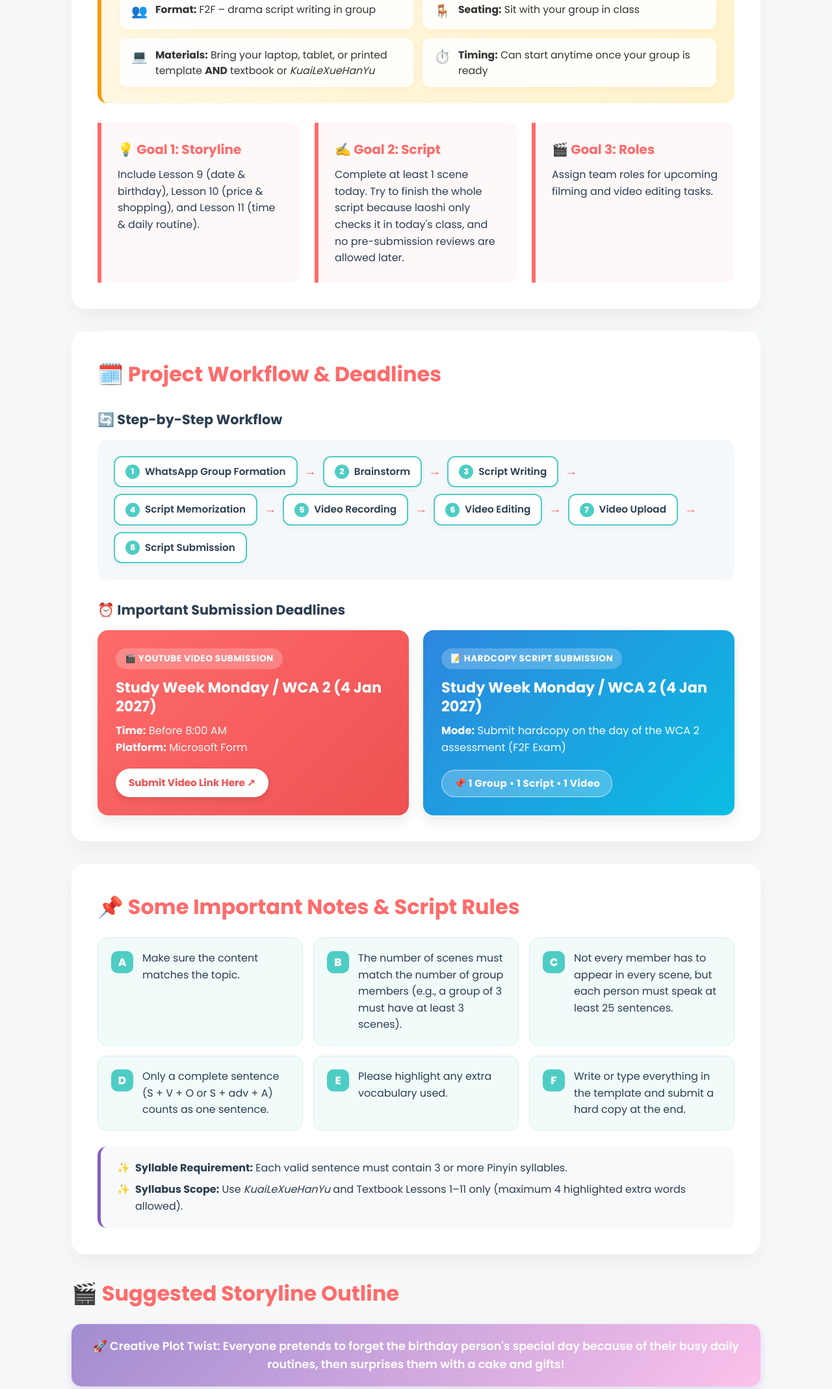
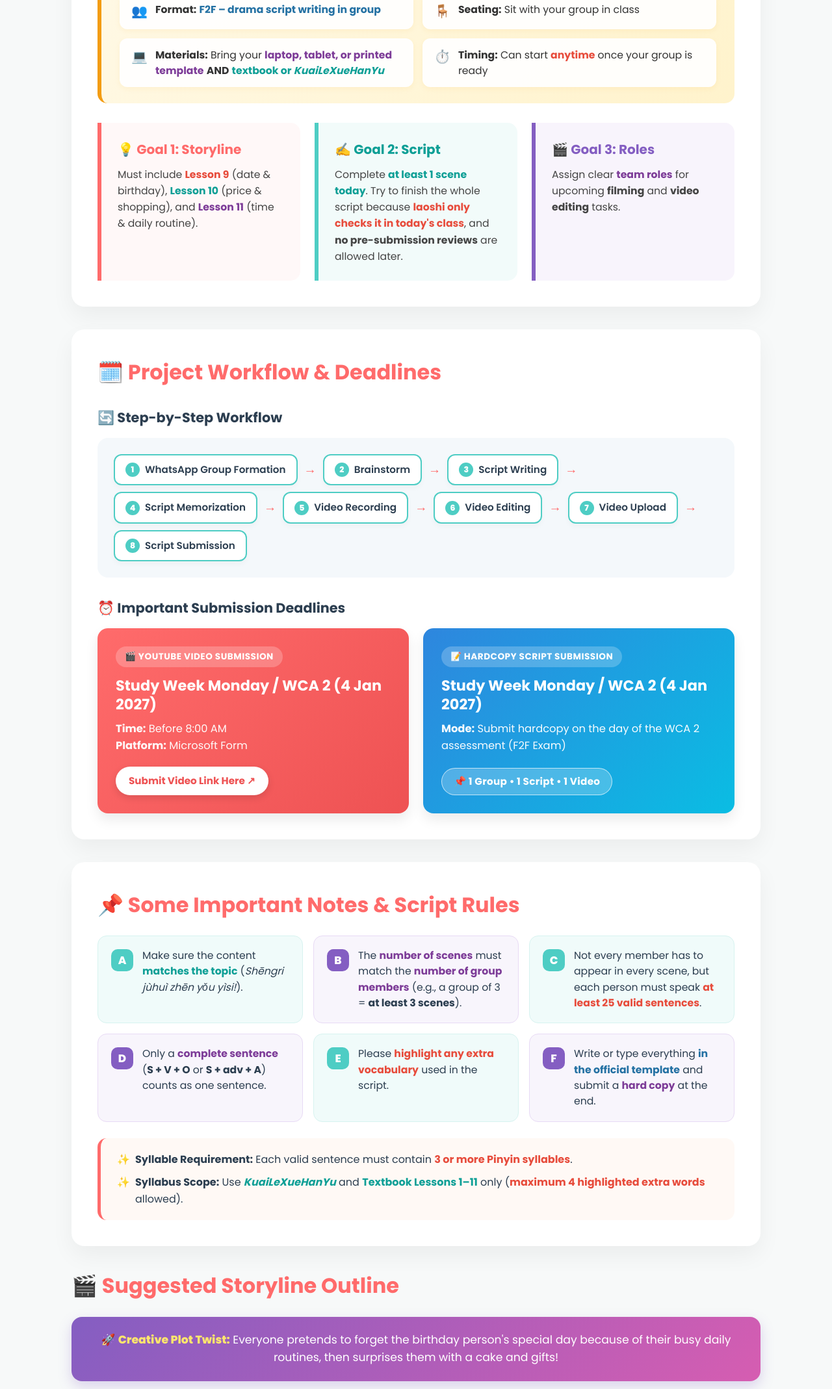
Before and after one commit to Remiyzx/lvl3coursework, a plain HTML site: page index.html in a window 1280 px wide. Shown: the part 555-2693 px from the top of the page at 65% size. Drawn offline with Linux system fonts and the light colour scheme.

Commit message:
Update index.html

```diff
--- a/index.html
+++ b/index.html
@@ -27,6 +27,55 @@
             background-color: var(--light);
             color: var(--dark);
             line-height: 1.6;
+        }
+
+        /* Text Highlight Utilities */
+        .hl-red {
+            color: #e74c3c;
+            font-weight: 700;
+        }
+        .hl-teal {
+            color: #0e9f96;
+            font-weight: 700;
+        }
+        .hl-purple {
+            color: #7d3c98;
+            font-weight: 700;
+        }
+        .hl-blue {
+            color: #2471a3;
+            font-weight: 700;
+        }
+        .pinyin-pill {
+            background: #fff3e0;
+            color: #d35400;
+            padding: 2px 8px;
+            border-radius: 6px;
+            font-weight: 600;
+            font-style: italic;
+            display: inline-block;
+        }
+        .lesson-badge {
+            display: inline-block;
+            background: #e8f8f5;
+            color: #117a65;
+            border: 1px solid #a3e4d7;
+            padding: 1px 10px;
+            border-radius: 20px;
+            font-size: 0.85rem;
+            font-weight: 700;
+            margin-left: 4px;
+            vertical-align: middle;
+        }
+        .lesson-badge-purple {
+            background: #f5eef8;
+            color: #6c3483;
+            border: 1px solid #d7bde2;
+        }
+        .lesson-badge-coral {
+            background: #fdedec;
+            color: #c0392b;
+            border: 1px solid #f5b7b1;
         }
 
         /* Hero Banner */
@@ -92,7 +141,7 @@
             gap: 8px;
         }
 
-        /* Today Class Banner (Fixed Alignment) */
+        /* Today Class Banner */
         .today-class-box {
             background: linear-gradient(135deg, #fff9e6 0%, #fff3cc 100%);
             border-left: 6px solid #f39c12;
@@ -115,7 +164,7 @@
         }
 
         .today-class-list li {
-            background: rgba(255, 255, 255, 0.9);
+            background: rgba(255, 255, 255, 0.92);
             padding: 14px 18px;
             border-radius: 12px;
             color: #333;
@@ -137,7 +186,7 @@
             word-break: break-word;
         }
 
-        /* Grid Layout */
+        /* Goal Boxes */
         .grid {
             display: grid;
             grid-template-columns: repeat(auto-fit, minmax(290px, 1fr));
@@ -152,15 +201,38 @@
             transition: transform 0.3s ease;
         }
 
+        .goal-box.goal-teal {
+            background: #f2fbfa;
+            border-left-color: var(--secondary);
+        }
+
+        .goal-box.goal-purple {
+            background: #f8f4fc;
+            border-left-color: var(--purple);
+        }
+
         .goal-box:hover {
             transform: translateY(-5px);
-            box-shadow: 0 10px 20px rgba(255,107,107,0.1);
+            box-shadow: 0 10px 20px rgba(0,0,0,0.06);
         }
 
         .goal-box h3 {
             color: var(--primary);
             margin-bottom: 10px;
             font-size: 1.25rem;
+        }
+
+        .goal-box.goal-teal h3 {
+            color: #0e9f96;
+        }
+
+        .goal-box.goal-purple h3 {
+            color: var(--purple);
+        }
+
+        .goal-box p {
+            color: #444;
+            font-size: 0.98rem;
         }
 
         /* Workflow Stepper */
@@ -309,6 +381,16 @@
             align-items: flex-start;
             gap: 14px;
             border: 1px solid #d7f3f0;
+            transition: transform 0.2s ease;
+        }
+
+        .note-item:hover {
+            transform: translateY(-2px);
+        }
+
+        .note-item:nth-child(even) {
+            background: #f8f5fc;
+            border-color: #e8daf5;
         }
 
         .note-letter {
@@ -326,17 +408,21 @@
             flex-shrink: 0;
         }
 
+        .note-item:nth-child(even) .note-letter {
+            background: var(--purple);
+        }
+
         .note-text {
-            font-size: 1rem;
+            font-size: 0.98rem;
             color: #2c3e50;
-            font-weight: 500;
+            line-height: 1.55;
         }
 
         .scope-pill-box {
-            background: #f8f9fa;
+            background: #fff9f5;
             border-radius: 14px;
             padding: 20px 25px;
-            border-left: 5px solid var(--purple);
+            border-left: 5px solid var(--primary);
         }
 
         .scope-pill-box ul {
@@ -344,7 +430,7 @@
         }
 
         .scope-pill-box li {
-            margin-bottom: 8px;
+            margin-bottom: 10px;
             padding-left: 28px;
             position: relative;
             font-size: 1rem;
@@ -362,15 +448,20 @@
 
         /* Scene Layout (Image + Text) */
         .twist-banner {
-            background: linear-gradient(135deg, #a18cd1 0%, #fbc2eb 100%);
+            background: linear-gradient(135deg, #845EC2 0%, #D65DB1 100%);
             color: white;
-            padding: 20px;
-            border-radius: 15px;
+            padding: 22px 26px;
+            border-radius: 16px;
             margin-bottom: 35px;
-            font-weight: 600;
+            font-weight: 500;
             text-align: center;
-            font-size: 1.1rem;
-            box-shadow: 0 5px 15px rgba(161, 140, 209, 0.3);
+            font-size: 1.08rem;
+            box-shadow: 0 8px 20px rgba(132, 94, 194, 0.25);
+        }
+
+        .twist-banner strong {
+            color: #FFE66D;
+            font-weight: 800;
         }
 
         .scene-card {
@@ -404,23 +495,34 @@
         .scene-number {
             background: var(--secondary);
             color: white;
-            padding: 8px 20px;
+            padding: 7px 18px;
             border-radius: 30px;
-            font-size: 1rem;
+            font-size: 0.95rem;
             font-weight: 800;
             display: inline-block;
-            margin-bottom: 20px;
+            margin-bottom: 14px;
             letter-spacing: 1px;
+        }
+
+        .scene-card:nth-of-type(even) .scene-number {
+            background: var(--primary);
+        }
+
+        .scene-content h3 {
+            font-size: 1.45rem;
+            color: var(--dark);
+            margin-bottom: 8px;
         }
 
         .scene-content ul {
             padding-left: 20px;
-            margin-top: 15px;
+            margin-top: 14px;
         }
 
         .scene-content li {
-            margin-bottom: 12px;
-            color: #555;
+            margin-bottom: 14px;
+            color: #444;
+            line-height: 1.65;
         }
 
         /* CTA Section */
@@ -493,14 +595,14 @@
         <!-- Today Class & Goals Section -->
         <div class="card">
             <h2>🎯 Today’s Class & Master Plan</h2>
-            <p style="margin-bottom: 20px; color: #555; font-size: 1.05rem;">No teaching session today—laoshi will still arrive on time, so if your group members are all here, you can definitely start your group brainstorming right away!</p>
+            <p style="margin-bottom: 20px; color: #555; font-size: 1.05rem;"><span class="hl-red">No teaching session today</span>—laoshi will still arrive on time, so if your group members are all here, you can definitely <span class="hl-teal">start your group brainstorming right away</span>!</p>
 
             <div class="today-class-box">
                 <h3>😉 Today Class Checklist</h3>
                 <ul class="today-class-list">
                     <li>
                         <span class="check-icon">👥</span>
-                        <div class="check-content"><strong>Format:</strong> F2F – drama script writing in group</div>
+                        <div class="check-content"><strong>Format:</strong> <span class="hl-blue">F2F – drama script writing in group</span></div>
                     </li>
                     <li>
                         <span class="check-icon">🪑</span>
@@ -508,11 +610,11 @@
                     </li>
                     <li>
                         <span class="check-icon">💻</span>
-                        <div class="check-content"><strong>Materials:</strong> Bring your laptop, tablet, or printed template <strong>AND</strong> textbook or <em>KuaiLeXueHanYu</em></div>
+                        <div class="check-content"><strong>Materials:</strong> Bring your <span class="hl-purple">laptop, tablet, or printed template</span> <strong>AND</strong> <span class="hl-teal">textbook or <em>KuaiLeXueHanYu</em></span></div>
                     </li>
                     <li>
                         <span class="check-icon">⏱️</span>
-                        <div class="check-content"><strong>Timing:</strong> Can start anytime once your group is ready</div>
+                        <div class="check-content"><strong>Timing:</strong> Can start <span class="hl-red">anytime</span> once your group is ready</div>
                     </li>
                 </ul>
             </div>
@@ -520,15 +622,15 @@
             <div class="grid">
                 <div class="goal-box">
                     <h3>💡 Goal 1: Storyline</h3>
-                    <p>Include Lesson 9 (date & birthday), Lesson 10 (price & shopping), and Lesson 11 (time & daily routine).</p>
+                    <p>Must include <span class="hl-red">Lesson 9</span> (date &amp; birthday), <span class="hl-teal">Lesson 10</span> (price &amp; shopping), and <span class="hl-purple">Lesson 11</span> (time &amp; daily routine).</p>
                 </div>
-                <div class="goal-box">
+                <div class="goal-box goal-teal">
                     <h3>✍️ Goal 2: Script</h3>
-                    <p>Complete at least 1 scene today. Try to finish the whole script because laoshi only checks it in today's class, and no pre-submission reviews are allowed later.</p>
+                    <p>Complete <span class="hl-teal">at least 1 scene today</span>. Try to finish the whole script because <span class="hl-red">laoshi only checks it in today's class</span>, and <strong>no pre-submission reviews</strong> are allowed later.</p>
                 </div>
-                <div class="goal-box">
+                <div class="goal-box goal-purple">
                     <h3>🎬 Goal 3: Roles</h3>
-                    <p>Assign team roles for upcoming filming and video editing tasks.</p>
+                    <p>Assign clear <span class="hl-purple">team roles</span> for upcoming <strong>filming</strong> and <strong>video editing</strong> tasks.</p>
                 </div>
             </div>
         </div>
@@ -584,34 +686,34 @@
             <div class="notes-grid">
                 <div class="note-item">
                     <div class="note-letter">A</div>
-                    <div class="note-text">Make sure the content matches the topic.</div>
+                    <div class="note-text">Make sure the content <span class="hl-teal">matches the topic</span> (<em>Shēngri jùhuì zhēn yǒu yìsi!</em>).</div>
                 </div>
                 <div class="note-item">
                     <div class="note-letter">B</div>
-                    <div class="note-text">The number of scenes must match the number of group members (e.g., a group of 3 must have at least 3 scenes).</div>
+                    <div class="note-text">The <span class="hl-purple">number of scenes</span> must match the <span class="hl-purple">number of group members</span> (e.g., a group of 3 = <strong>at least 3 scenes</strong>).</div>
                 </div>
                 <div class="note-item">
                     <div class="note-letter">C</div>
-                    <div class="note-text">Not every member has to appear in every scene, but each person must speak at least 25 sentences.</div>
+                    <div class="note-text">Not every member has to appear in every scene, but each person must speak <span class="hl-red">at least 25 valid sentences</span>.</div>
                 </div>
                 <div class="note-item">
                     <div class="note-letter">D</div>
-                    <div class="note-text">Only a complete sentence (S + V + O or S + adv + A) counts as one sentence.</div>
+                    <div class="note-text">Only a <span class="hl-purple">complete sentence</span> (<strong>S + V + O</strong> or <strong>S + adv + A</strong>) counts as one sentence.</div>
                 </div>
                 <div class="note-item">
                     <div class="note-letter">E</div>
-                    <div class="note-text">Please highlight any extra vocabulary used.</div>
+                    <div class="note-text">Please <span class="hl-red">highlight any extra vocabulary</span> used in the script.</div>
                 </div>
                 <div class="note-item">
                     <div class="note-letter">F</div>
-                    <div class="note-text">Write or type everything in the template and submit a hard copy at the end.</div>
+                    <div class="note-text">Write or type everything <span class="hl-blue">in the official template</span> and submit a <span class="hl-purple">hard copy</span> at the end.</div>
                 </div>
             </div>
 
             <div class="scope-pill-box">
                 <ul>
-                    <li><strong>Syllable Requirement:</strong> Each valid sentence must contain 3 or more Pinyin syllables.</li>
-                    <li><strong>Syllabus Scope:</strong> Use <em>KuaiLeXueHanYu</em> and Textbook Lessons 1–11 only (maximum 4 highlighted extra words allowed).</li>
+                    <li><strong>Syllable Requirement:</strong> Each valid sentence must contain <span class="hl-red">3 or more Pinyin syllables</span>.</li>
+                    <li><strong>Syllabus Scope:</strong> Use <span class="hl-teal"><em>KuaiLeXueHanYu</em></span> and <span class="hl-teal">Textbook Lessons 1–11</span> only (<span class="hl-red">maximum 4 highlighted extra words</span> allowed).</li>
                 </ul>
             </div>
         </div>
@@ -620,7 +722,7 @@
         <h2>🎬 Suggested Storyline Outline</h2>
 
         <div class="twist-banner">
-            🚀 Creative Plot Twist: Everyone pretends to forget the birthday person's special day because of their busy daily routines, then surprises them with a cake and gifts!
+            🚀 <strong>Creative Plot Twist:</strong> Everyone pretends to forget the birthday person's special day because of their busy daily routines, then surprises them with a cake and gifts!
         </div>
 
         <!-- Scene 1 -->
@@ -630,9 +732,9 @@
                 <div class="scene-number">SCENE 01</div>
                 <h3>Planning the Party & Checking Schedules</h3>
                 <ul>
-                    <li>Friends talk about today's date and realize a friend's birthday is coming soon (Lesson 9).</li>
-                    <li>Decide to organize a fun birthday party (shēngri jùhuì).</li>
-                    <li>Compare daily routines—what time everyone wakes up, goes to class, and finishes class—to set the time for shopping and the party (Lesson 11).</li>
+                    <li>Friends talk about <span class="hl-blue">today's date</span> and realize a friend's <span class="hl-red">birthday is coming soon</span> <span class="lesson-badge lesson-badge-coral">Lesson 9</span></li>
+                    <li>Decide to organize a fun birthday party <span class="pinyin-pill">shēngri jùhuì</span>.</li>
+                    <li><span class="hl-purple">Compare daily routines</span>—what time everyone <strong>wakes up</strong>, <strong>goes to class</strong>, and <strong>finishes class</strong>—to set the time for shopping and the party <span class="lesson-badge lesson-badge-purple">Lesson 11</span></li>
                 </ul>
             </div>
         </div>
@@ -644,9 +746,9 @@
                 <div class="scene-number">SCENE 02</div>
                 <h3>Shopping for Party Supplies & Gifts</h3>
                 <ul>
-                    <li>Go to the mall or shop to prepare for the party.</li>
-                    <li>Discuss what to buy, such as a cake (dàngāo), one jīn of fruit, CDs (guāngpán), or notebooks (běnzi).</li>
-                    <li>Ask the seller for prices (duōshao qián), talk about whether items are expensive (guì), and pay (Lesson 10).</li>
+                    <li>Go to the <span class="hl-blue">mall or shop</span> to prepare for the party.</li>
+                    <li>Discuss <span class="hl-teal">what to buy</span>, such as a cake <span class="pinyin-pill">dàngāo</span>, <strong>one jīn of fruit</strong>, CDs <span class="pinyin-pill">guāngpán</span>, or notebooks <span class="pinyin-pill">běnzi</span>.</li>
+                    <li>Ask the seller for <span class="hl-red">prices</span> <span class="pinyin-pill">duōshao qián</span>, talk about whether items are <span class="hl-red">expensive</span> <span class="pinyin-pill">guì</span>, and pay <span class="lesson-badge">Lesson 10</span></li>
                 </ul>
             </div>
         </div>
@@ -658,9 +760,9 @@
                 <div class="scene-number">SCENE 03</div>
                 <h3>At the Birthday Party</h3>
                 <ul>
-                    <li>Welcome everyone to the party, including a new friend (briefly ask which country they are from and what they study to cover Lessons 7 & 8).</li>
-                    <li>Ask about the birthday person's birth date, exact birthday, and how old they are turning (Lesson 9).</li>
-                    <li>Present the gifts, sing, and talk about what food and drinks everyone is enjoying at the party (Lesson 9).</li>
+                    <li>Welcome everyone to the party, including a <span class="hl-teal">new friend</span> (briefly ask <strong>which country</strong> they are from and <strong>what they study</strong>) <span class="lesson-badge">Lessons 7 &amp; 8</span></li>
+                    <li>Ask about the birthday person's <span class="hl-red">birth date, exact birthday, and how old</span> they are turning <span class="lesson-badge lesson-badge-coral">Lesson 9</span></li>
+                    <li><span class="hl-blue">Present the gifts, sing</span>, and talk about what <strong>food and drinks</strong> everyone is enjoying at the party <span class="lesson-badge lesson-badge-coral">Lesson 9</span></li>
                 </ul>
             </div>
         </div>
@@ -672,8 +774,8 @@
                 <div class="scene-number">SCENE 04</div>
                 <h3>Wrapping Up a Fun Night</h3>
                 <ul>
-                    <li>Check the time—it is getting late, and friends discuss what time they need to go home and sleep for tomorrow's routine (Lesson 11).</li>
-                    <li>End the scene by saying the birthday party was really fun (Shēngri jùhuì zhēn yǒu yìsi!), tying back to the main topic.</li>
+                    <li><span class="hl-purple">Check the time</span>—it is getting late, and friends discuss what time they need to <strong>go home and sleep</strong> for tomorrow's routine <span class="lesson-badge lesson-badge-purple">Lesson 11</span></li>
+                    <li>End the scene by saying the birthday party was really fun <span class="pinyin-pill">Shēngri jùhuì zhēn yǒu yìsi!</span>, tying back to the main topic.</li>
                 </ul>
             </div>
         </div>
```
